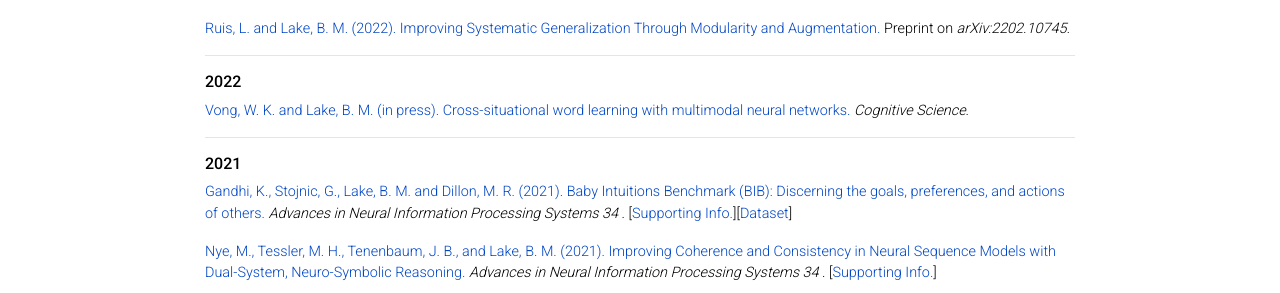
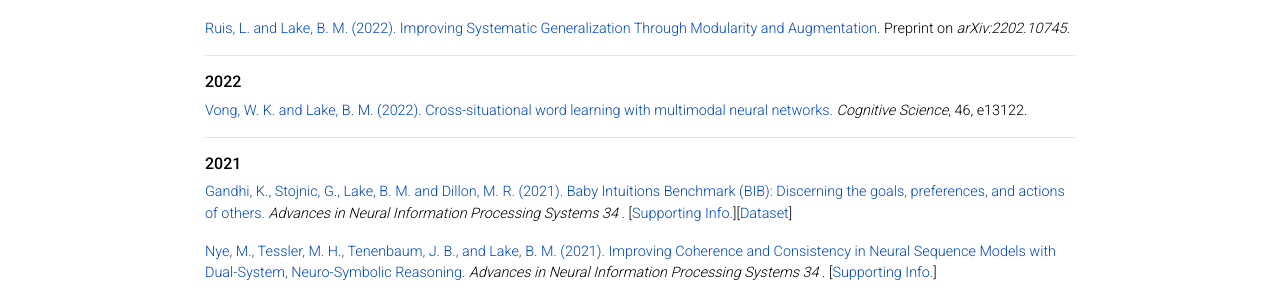
Before and after one commit to lake-lab/lake-lab.github.io, a Jekyll site: the page built from _pages/publications.md, in a window 1280 px wide and 900 px high. Shown: the part 328-621 px from the top of the window. Built offline with Jekyll 4.4.1, drawn with Linux system fonts in a browser that asks for light colours; nearby versions of some CDN libraries; comment, search, counter and statistics services are not loaded; a style sheet for code colours, icons or effects is not loaded.

Commit message:
updated vong

```diff
--- a/_pages/publications.md
+++ b/_pages/publications.md
@@ -21,7 +21,7 @@
 ---
 ###### __2022__
 
-<a href="https://cims.nyu.edu/~brenden/papers/VongLakePreprint.pdf">Vong, W. K. and Lake, B. M. (in press). Cross-situational word learning with multimodal neural networks.</a> <em>Cognitive Science</em>.
+<a href="https://cims.nyu.edu/~brenden/papers/VongLake2022CognitiveScience.pdf">Vong, W. K. and Lake, B. M. (2022). Cross-situational word learning with multimodal neural networks.</a> <em>Cognitive Science</em>, 46, e13122.
 
 ---
 ###### __2021__
```
